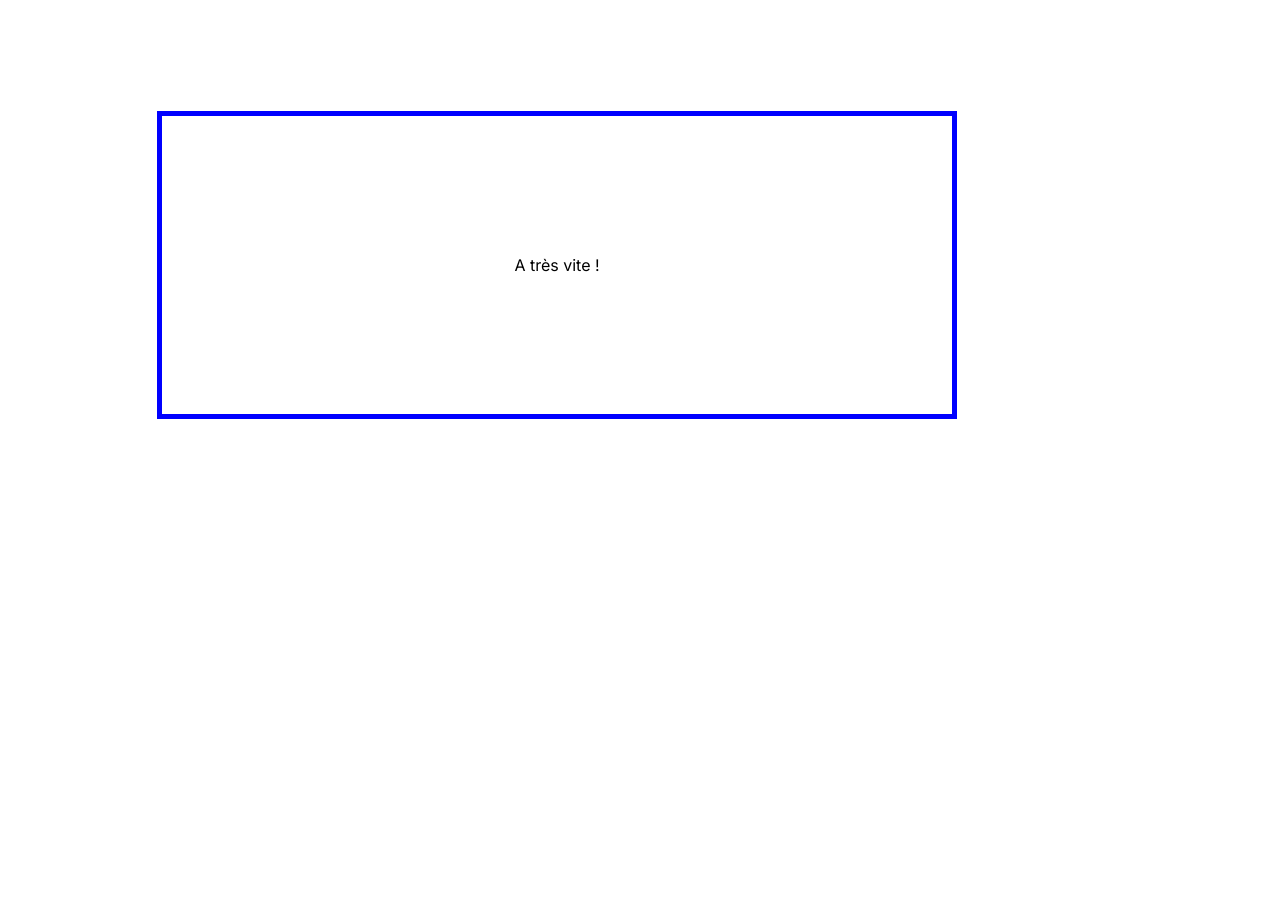
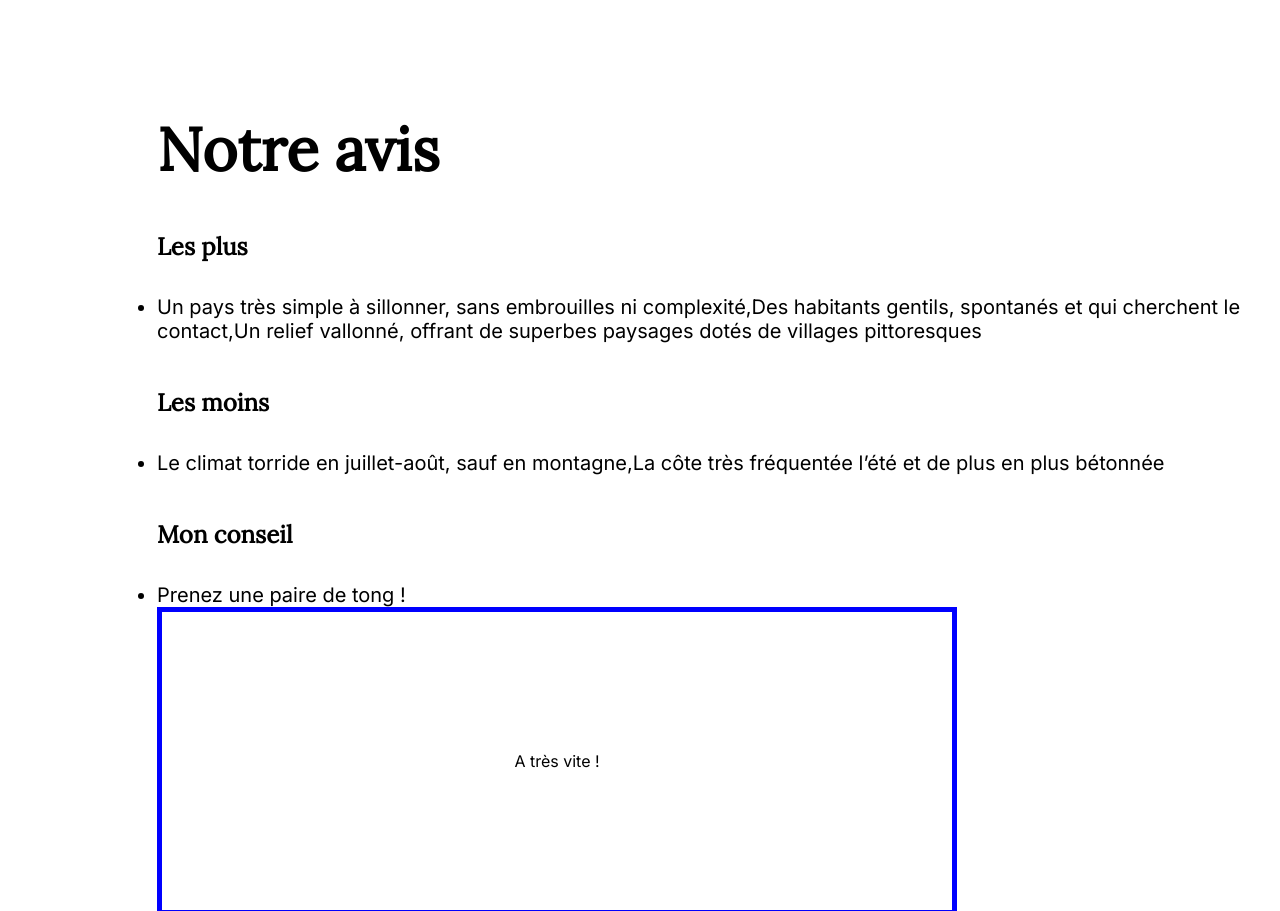
Before and after one commit to JulieNonnon/carnet-de-voyage_julie, an Angular app: page /article in a window 1280 px wide. Shown: the part 1698-2609 px from the top of the page. Before the commit the page ends 2117 px from the top, so only its background shows below. Built offline with nearby package versions, Linux system fonts and the light colour scheme.

Commit message:
feature: travel review created, to be fixed later

```diff
--- a/src/app/app.module.ts
+++ b/src/app/app.module.ts
@@ -12,6 +12,7 @@ import { ArticleComponent } from './pages/article/article.component';
 import { BackButtonComponent } from './components/back-button/back-button.component';
 import { TravelIntroComponent } from './components/travel-intro/travel-intro.component';
 import { TravelPitchComponent } from './components/travel-pitch/travel-pitch.component';
+import { TravelReviewComponent } from './components/travel-review/travel-review.component';
 
 
 @NgModule({
@@ -25,7 +26,8 @@ import { TravelPitchComponent } from './components/travel-pitch/travel-pitch.com
     ArticleComponent,
     BackButtonComponent,
     TravelIntroComponent,
-    TravelPitchComponent
+    TravelPitchComponent,
+    TravelReviewComponent
 
   ],
   imports: [
--- /dev/null
+++ b/src/app/components/travel-review/travel-review.component.css
@@ -0,0 +1,14 @@
+main{
+    margin-left: 157px;
+}
+
+h3{
+    font-family: 'Lora', serif;
+    font-size: 24px;
+    margin: 44px 0 33px 0;
+}
+
+li {
+    font-family: 'Inter', sans-serif;
+    font-size: 20px;
+}
--- /dev/null
+++ b/src/app/components/travel-review/travel-review.component.html
@@ -0,0 +1,28 @@
+
+<main>
+
+    <div class="mainContent">
+
+        <h2>Notre avis</h2>
+
+        <h3>Les plus</h3>
+
+        <!-- afficher les bullet points correctement ? .length met juste le nombre d'éléments du tableau ?-->
+
+        <ul class="reviewBloc">
+            <li>{{ Articles.prosArray }}</li>
+        </ul>
+
+        <h3>Les moins</h3>
+
+        <ul class="reviewBloc">
+            <li>{{ Articles.consArray}}</li>
+        </ul>
+
+        <h3>Mon conseil</h3>
+
+        <ul class="reviewBloc">
+            <li>{{ Articles.adviceArray}}</li>
+        </ul>
+
+    </div>
--- /dev/null
+++ b/src/app/components/travel-review/travel-review.component.ts
@@ -0,0 +1,13 @@
+import { Component } from '@angular/core';
+import { ARTICLES, IArticle } from 'src/app/Mocks/article';
+
+@Component({
+  selector: 'app-travel-review',
+  templateUrl: './travel-review.component.html',
+  styleUrls: ['./travel-review.component.css']
+})
+export class TravelReviewComponent {
+
+  Articles: IArticle = ARTICLES[ARTICLES.length-1];
+
+}
--- a/src/app/pages/article/article.component.html
+++ b/src/app/pages/article/article.component.html
@@ -5,3 +5,5 @@
 <app-travel-intro></app-travel-intro>
 
 <app-travel-pitch></app-travel-pitch>
+
+<app-travel-review></app-travel-review>
```
Also changed, not shown: 1 other file (tests, documents, lock files or other folders).
